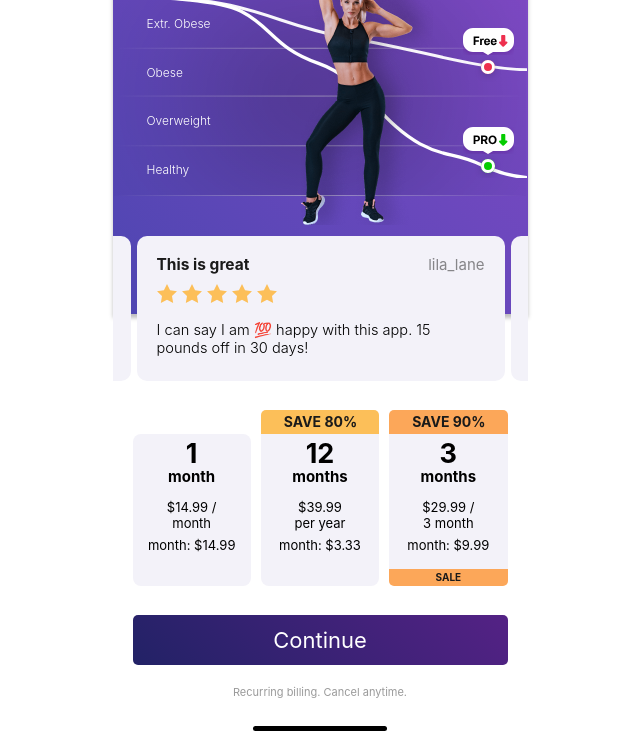
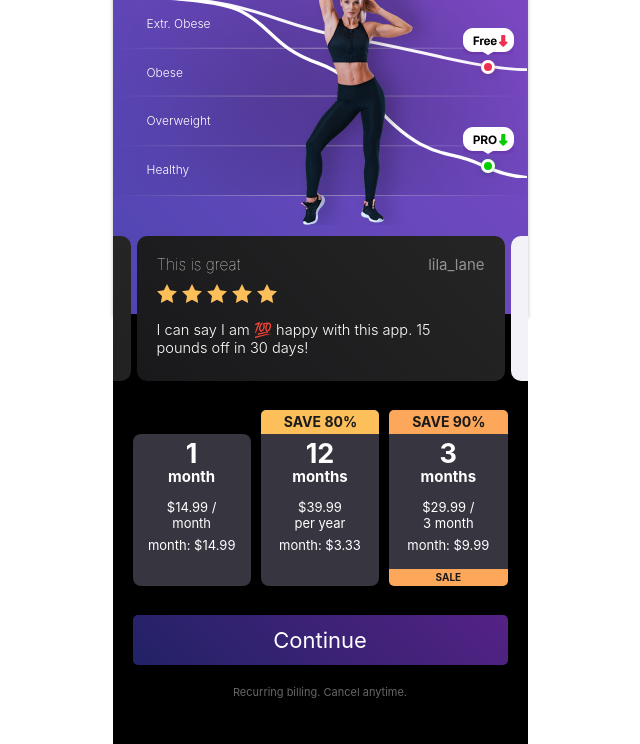
Before and after one commit to V-Svistunova/test-baner, a website: page app/index.html in a window 1280 px wide. Both pictures are taken after a click on the button 819 px from the left and 65 px from the top of the page. Shown: the part 157-901 px from the top of the page, without its empty margins (320-960 px from the left). Drawn offline with nearby package versions, Linux system fonts and the light colour scheme; files that its build step writes are made by us from their sources; a web font is replaced by a local one.

Commit message:
feat: add dark theme

```diff
--- a/app/index.html
+++ b/app/index.html
@@ -121,7 +121,7 @@
           <div class="review__slider slider">
 
             <div class="slider__item">
-              <div class="review__block">
+              <div class="review__block review__block-1">
                 <div class="review__block-box">
                   <h6 class="review__block-title">I'm happy with that</h6>
                   <h5 class="review__block-author">lila_lane</h5>
@@ -133,7 +133,7 @@
             </div>
 
             <div class="slider__item">
-              <div class="review__block">
+              <div class="review__block review__block-2">
                 <div class="review__block-box">
                   <h6 class="review__block-title">Fantastic!</h6>
                   <h5 class="review__block-author">lila_lane</h5>
@@ -145,7 +145,7 @@
             </div>
 
             <div class="slider__item">
-              <div class="review__block">
+              <div class="review__block review__block-3">
                 <div class="review__block-box">
                   <h6 class="review__block-title">This is great</h6>
                   <h5 class="review__block-author">lila_lane</h5>
@@ -166,7 +166,7 @@
         <div class="container">
           <div class="subscribe__wrapper">
 
-            <button class="subscribe__block block--1">
+            <button class="subscribe__block subscribe__block-1 block--1">
                 <div class="subscribe__block-main block-main--1">
                 <h4 class="subscribe__block-title"><span class="subscribe__block-title--big"> 1 </span> month </h4>
                 <span class="subscribe__block-text">$14.99 / month</span>
@@ -175,7 +175,7 @@
               <div class="subscribe__block-footer"></div>
             </button>
 
-            <button class="subscribe__block">
+            <button class="subscribe__block subscribe__block-2">
               <div class="subscribe__block-header block-header--2"> <span>SAVE 80%</span> </div>
               <div class="subscribe__block-main">
                 <h4 class="subscribe__block-title"><span class="subscribe__block-title--big"> 12 </span>months</h4>
@@ -185,7 +185,7 @@
               <div class="subscribe__block-footer"></div>
             </button>
 
-            <button class="subscribe__block">
+            <button class="subscribe__block subscribe__block-3">
               <div class="subscribe__block-header block-header--3"> <span>SAVE 90%</span> </div>
               <div class="subscribe__block-main">
                 <h4 class="subscribe__block-title"><span class="subscribe__block-title--big"> 3 </span>months</h4>
--- a/app/js/main.js
+++ b/app/js/main.js
@@ -7,9 +7,37 @@ $(function () {
     autoplaySpeed: 5000,
     pauseOnFocus: true,
     pauseOnHover: true,
-    //slidesToShow: 1.05,
     centerMode: true,
     variableWidth: true,
-
   });
 })
+
+
+
+
+function toggleTheme() {
+  let closeBtn = document.querySelector('.header__btn');
+  let footer = document.querySelector('.footer');
+  let subscribe = document.querySelector('.main');
+  let subscribeBlock1 = document.querySelector('.subscribe__block-1');
+  let subscribeBlock2 = document.querySelector('.subscribe__block-2');
+  let subscribeBlock3 = document.querySelector('.subscribe__block-3');
+
+  let slideReview1 = document.querySelector('.review__block-1');
+  let slideReview2 = document.querySelector('.review__block-2');
+  let slideReview3 = document.querySelector('.review__block-3');
+
+  closeBtn.addEventListener('click', function() {
+
+    slideReview1.classList.toggle('review__block--bg-dark');
+    slideReview2.classList.toggle('review__block--bg-dark');
+    slideReview3.classList.toggle('review__block--bg-dark');
+    subscribeBlock1.classList.toggle('subscribe__block--bg-dark');
+    subscribeBlock2.classList.toggle('subscribe__block--bg-dark');
+    subscribeBlock3.classList.toggle('subscribe__block--bg-dark');
+    subscribe.classList.toggle('bg--black');
+    footer.classList.toggle('bg--black');
+  })
+}
+
+toggleTheme();
--- a/app/scss/_vars.scss
+++ b/app/scss/_vars.scss
@@ -6,6 +6,7 @@ $color__block--bg-white: #F3F2F9;
 $color--bg: white;
 $color__block--bg-dark: #373640;
 $color--bg-dark: black;
+$color__slide--bg-dark: linear-gradient(225deg, #262526 0%, #19181A 100%);
 
 %title-font {
   font-family: 'SF-Pro-Text-Bold', -apple-system, BlinkMacSystemFont, sans-serif;
--- a/app/scss/style.scss
+++ b/app/scss/style.scss
@@ -71,7 +71,7 @@
     }
 
     &__btn--svg:hover {
-      fill: $primary;
+      fill: $text--bg-white;
     }
 
     &__title {
@@ -254,51 +254,17 @@
 
     //start slider
 
-    /* Слайдер */
-    .slick-slider{}
-    /* Слайдер запущен */
-    .slick-slider.slick-initialized{}
-    /* Слайдер с точками */
-    .slick-slider.slick-dotted{}
-    /* Ограничивающая оболочка */
     .slick-list {
       overflow: hidden;
     }
-    /* Лента слайдов */
+
     .slick-track{
       display: flex;
     }
-    /* Слайд */
-    .slick-slide{}
-    /* Слайд активный (показывается) */
-    .slick-slide.slick-active{}
-    /* Слайд основной */
-    .slick-slide.slick-current{}
-    /* Слайд по центру */
-    .slick-slide.slick-center{}
-    /* Клонированный слайд */
-    .slick-slide.slick-cloned{}
-    /* Стрелка */
-    .slick-arrow{}
-    /* Стрелка влево */
-    .slick-arrow.slick-prev{}
-    /* Стрелка вправо */
-    .slick-arrow.slick-next{}
-    /* Стрелка не активная */
-    .slick-arrow.slick-disabled{}
-    /* Точки (булиты) */
-    .slick-dots{}
-    .slick-dots li{}
-    /* Активная точка */
-    .slick-dots li.slick-active{}
-    /* Элемент точки */
-    .slick-dots li button{}
 
     .slider__item {
-      display: block;
       min-width: 374px;
       text-align: center;
-      margin: 0 auto;
       padding: 0 3px;
 
       @media (max-width: 413px) {
@@ -309,17 +275,11 @@
         min-width: 280px;
       }
     }
-
-    &__slider {
-
-    }
-
-
     //end slider
 
 
     &__block {
-
+      color: $text--bg-white;
       display: flex !important;
       flex-direction: column;
       justify-content: space-between;
@@ -349,6 +309,7 @@
       }
     }
 
+
     &__block-box {
       display: flex;
       justify-content: space-between;
@@ -377,7 +338,7 @@
       font-size: 15.5px;
       line-height: 18px;
       font-style: 'SF-Pro-Text-Semibold', -apple-system, BlinkMacSystemFont, sans-serif;
-      color: $text--bg-white;
+      font-weight: 100;
 
       @media (max-width: 413px) {
         font-size: 15px;
@@ -393,7 +354,7 @@
       line-height: 18px;
       font-family: 'SF-Pro-Text-Regular', -apple-system, BlinkMacSystemFont, sans-serif;
       font-weight: 400;
-      color: rgba($text--bg-white, 0.5);
+      opacity: 0.5;
 
       @media (max-width: 374px) {
         font-weight: 200;
@@ -667,3 +628,20 @@
       }
     }
   }
+
+// Start dark theme
+
+.review__block--bg-dark {
+  background: $color__slide--bg-dark;
+  color: $text--bg-dark;
+}
+
+.bg--black {
+  background: $color--bg-dark;
+  color: rgba($text--bg-dark, 0.4);
+}
+
+.subscribe__block--bg-dark {
+  background: $color__block--bg-dark;
+  color: $text--bg-dark;
+}
```
Also changed, not shown: app/css/style.min.css, app/js/main.min.js.
